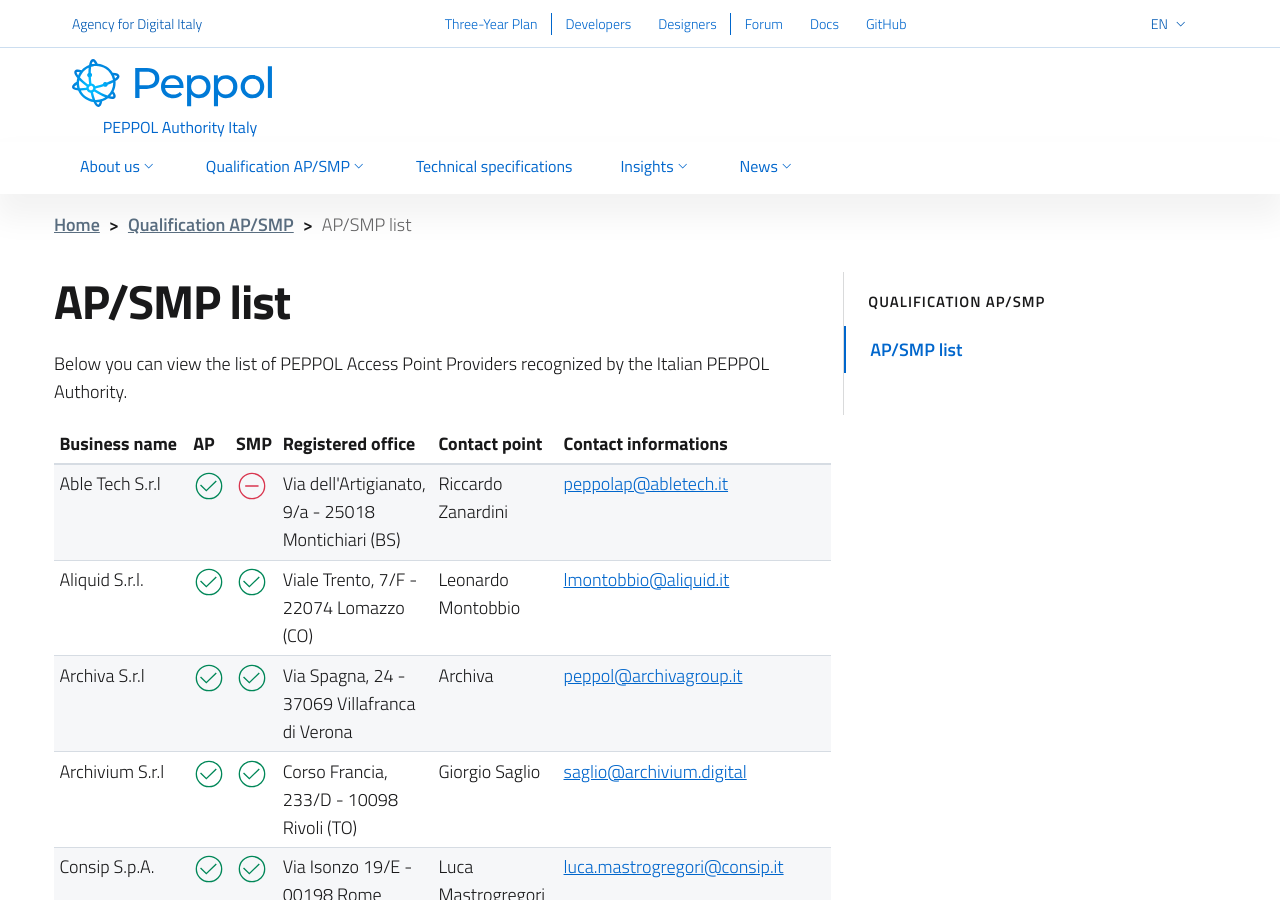
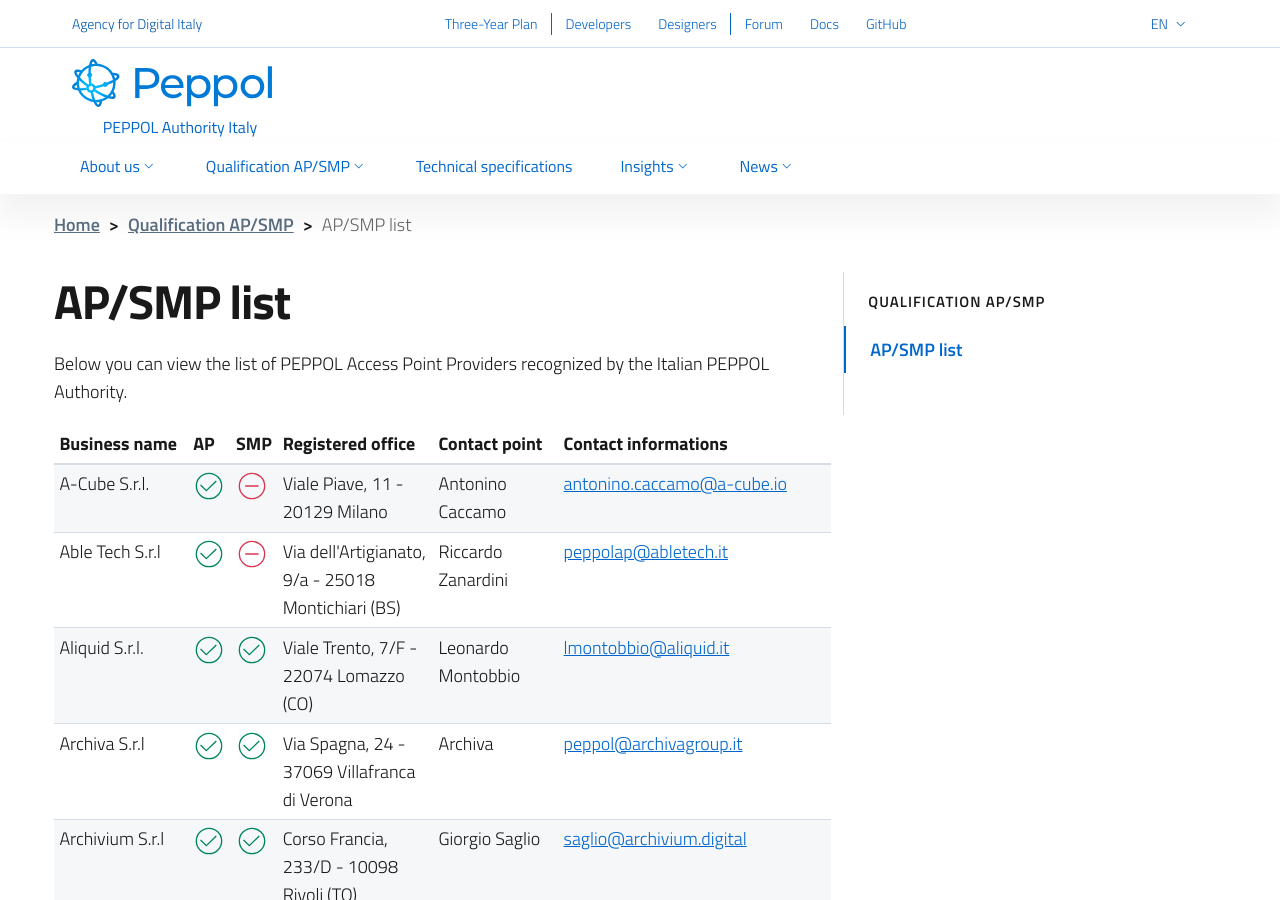
Before and after one commit to realeroberto/peppol.agid.gov.it, a Jekyll site: the page built from en/qualification-ap-smp/ap-smp-list.md, in a window 1280 px wide and 900 px high. Built offline with Jekyll 4.4.1, drawn with Linux system fonts in a browser that asks for light colours; comment, search, counter and statistics services are not loaded; some of the changed text lies outside the part shown.

Commit message:
Update AP/SMP list

```diff
--- a/_data/ap-smp-list.yml
+++ b/_data/ap-smp-list.yml
@@ -1,4 +1,10 @@
 
+- business_name: A-Cube S.r.l.
+  ap: true
+  smp: false
+  registered_office: Viale Piave, 11 - 20129 Milano
+  contact_point: Antonino Caccamo
+  contact_info: antonino.caccamo@a-cube.io
 - business_name: Able Tech S.r.l
   ap: true
   smp: false
```
Also changed, not shown: en/qualification-ap-smp/ap-smp-list.md (+1 -1 lines), it/qualificazione-ap-smp/elenco-ap-smp.md (+1 -1 lines).
